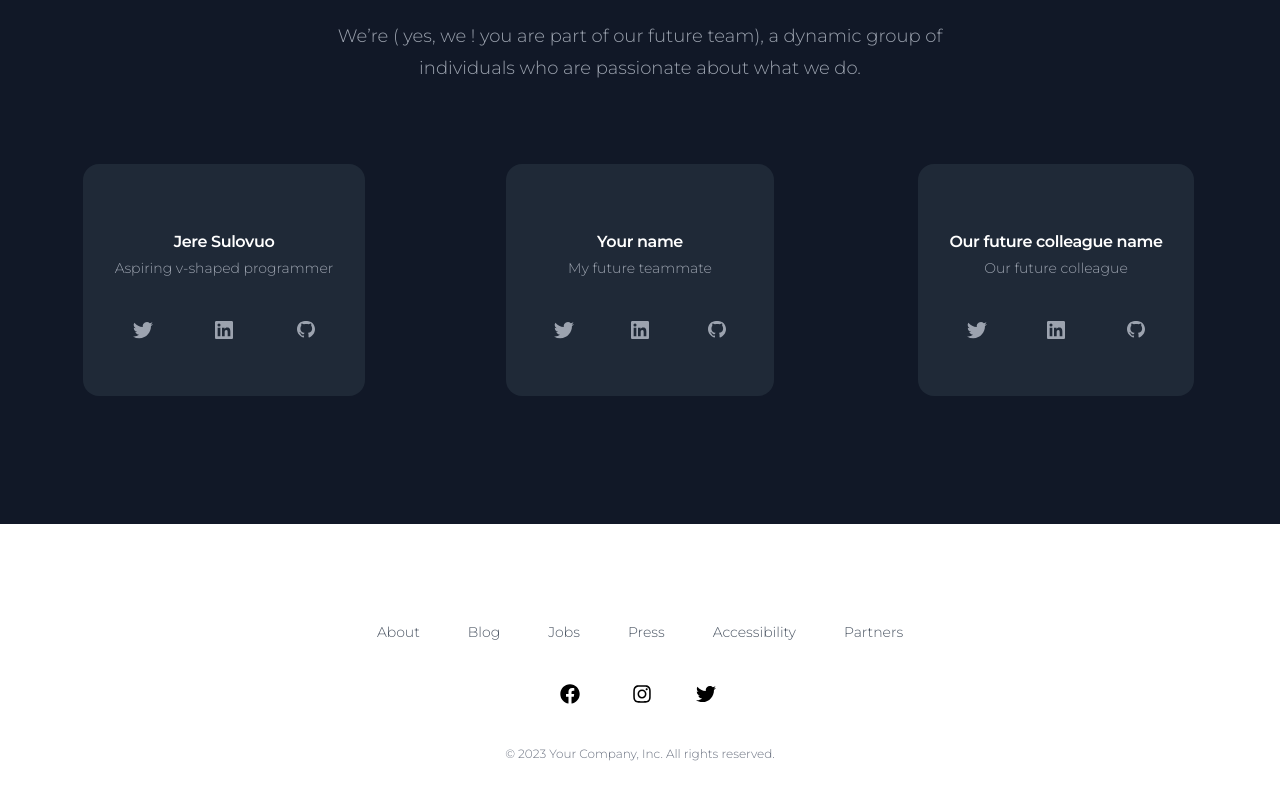
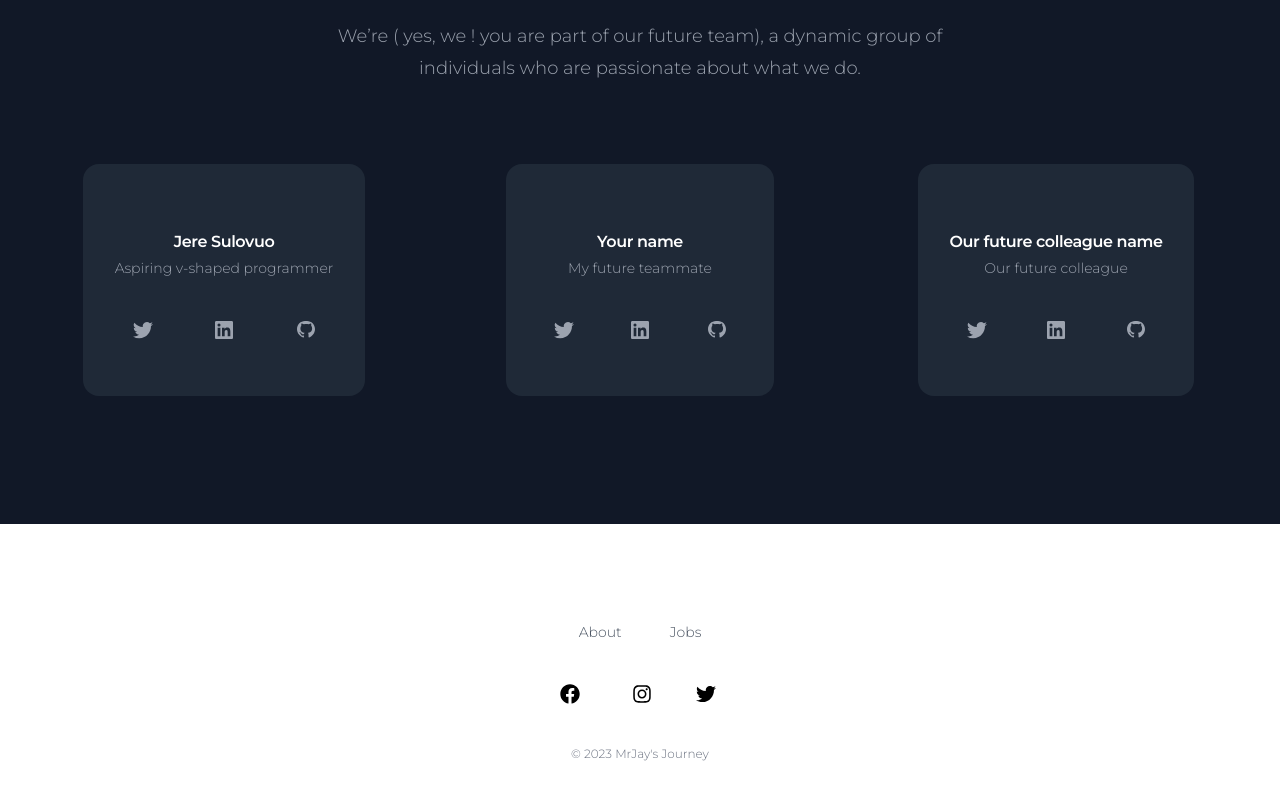
Before and after one commit to chungvuiloong/simple_portfolio, a React (Create React App) app: page / in a window 1280 px wide. Shown: the part 1996-2796 px from the top of the page. Built offline with nearby package versions, Linux system fonts and the light colour scheme.

Commit message:
Uncommented in footer

```diff
--- a/src/component/Footer.tsx
+++ b/src/component/Footer.tsx
@@ -4,11 +4,12 @@ import { FaFacebook, FaInstagram, FaTwitter } from 'react-icons/fa';
 const navigation = {
     main: [
       { name: 'About', href: '#' },
-      { name: 'Blog', href: '#' },
+    //   { name: 'Blog', href: '#' },
+
       { name: 'Jobs', href: '#' },
-      { name: 'Press', href: '#' },
-      { name: 'Accessibility', href: '#' },
-      { name: 'Partners', href: '#' },
+    //   { name: 'Press', href: '#' },
+    //   { name: 'Accessibility', href: '#' },
+    //   { name: 'Partners', href: '#' },
     ],
     socialIcons: [
         { name: 'Facebook', href: 'https://www.facebook.com/', icon: FaFacebook },
@@ -44,7 +45,7 @@ const year = getCurrentYear();
             ))}
           </div>
             <p className="mt-10 text-center text-xs leading-5 text-gray-500">
-                <span>&copy; {year} Your Company, Inc. All rights reserved.</span>
+                <span>&copy; {year} MrJay's Journey</span>
             </p>
         </div>
       </footer>
```
